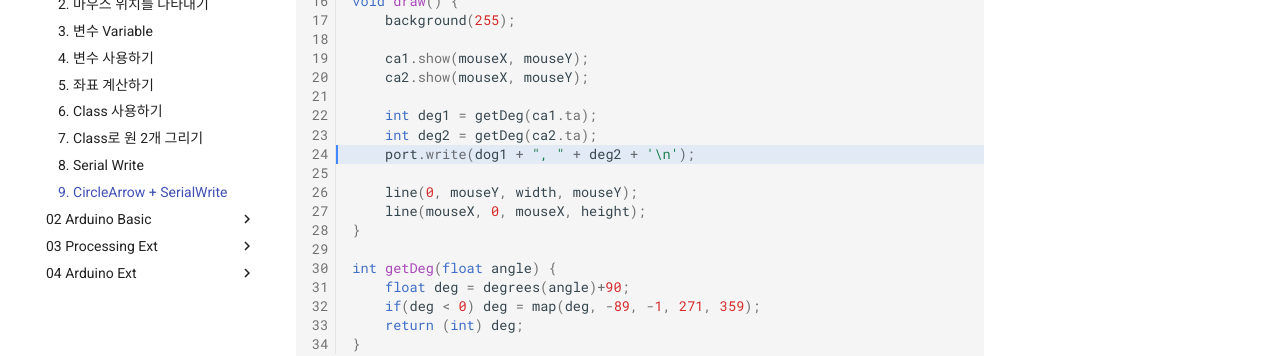
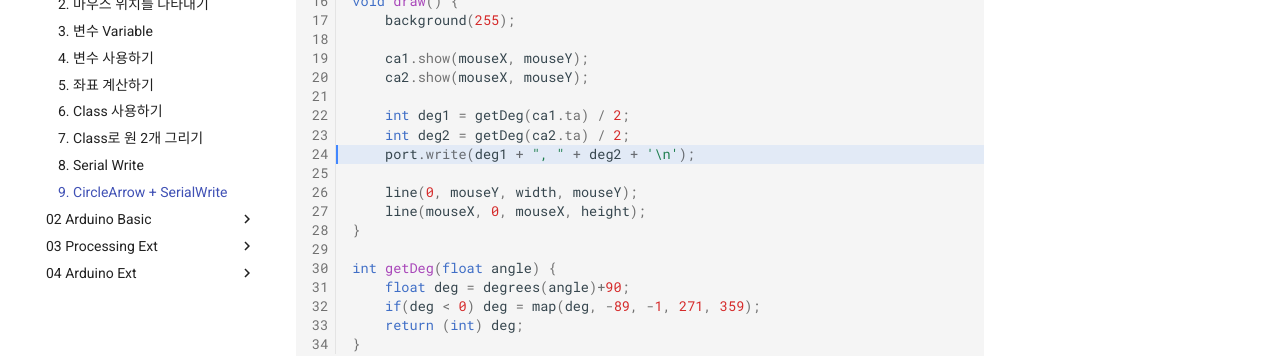
Before and after one commit to jonghoe9/makers-art-lab, an MkDocs documentation site: the page built from docs/01_Processing_Basic/09_CircleSerial.md, in a window 1280 px wide and 900 px high, scrolled down 1774 px. Shown: the part 212-568 px from the top of the window. Built offline with MkDocs 1.6.1 and Material for MkDocs 9.7.7, drawn with Linux system fonts in a browser that asks for light colours.

Commit message:
fix 오타

```diff
--- a/docs/01_Processing_Basic/09_CircleSerial.md
+++ b/docs/01_Processing_Basic/09_CircleSerial.md
@@ -108,9 +108,9 @@ void draw() {
     ca1.show(mouseX, mouseY);
     ca2.show(mouseX, mouseY);
 
-    int deg1 = getDeg(ca1.ta);
-    int deg2 = getDeg(ca2.ta);
-    port.write(dog1 + ", " + deg2 + '\n');
+    int deg1 = getDeg(ca1.ta) / 2;
+    int deg2 = getDeg(ca2.ta) / 2;
+    port.write(deg1 + ", " + deg2 + '\n');
 
     line(0, mouseY, width, mouseY);
     line(mouseX, 0, mouseX, height);
```
Also changed, not shown: docs/02_Arduino_Basic/05_Serial_Port.md (+2 -2 lines).
